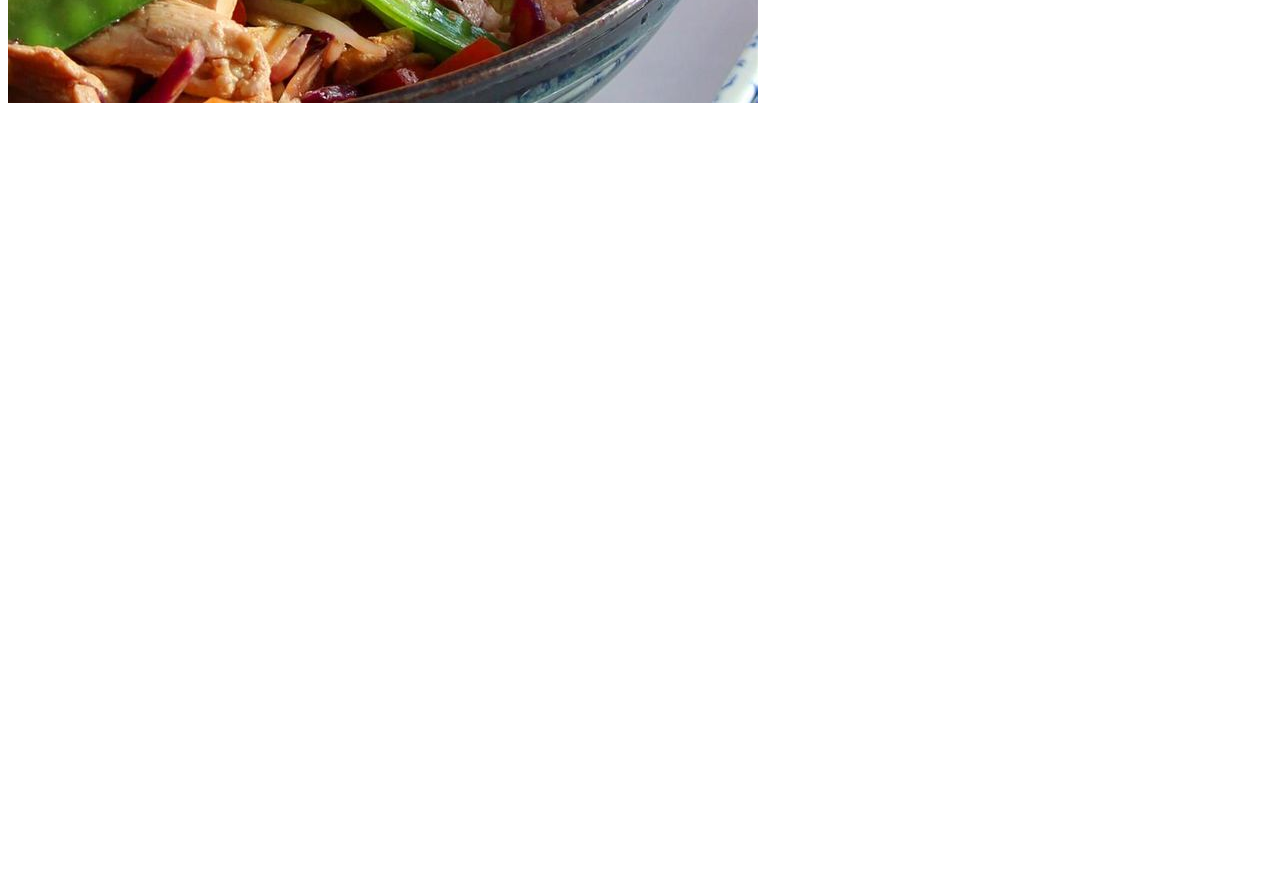
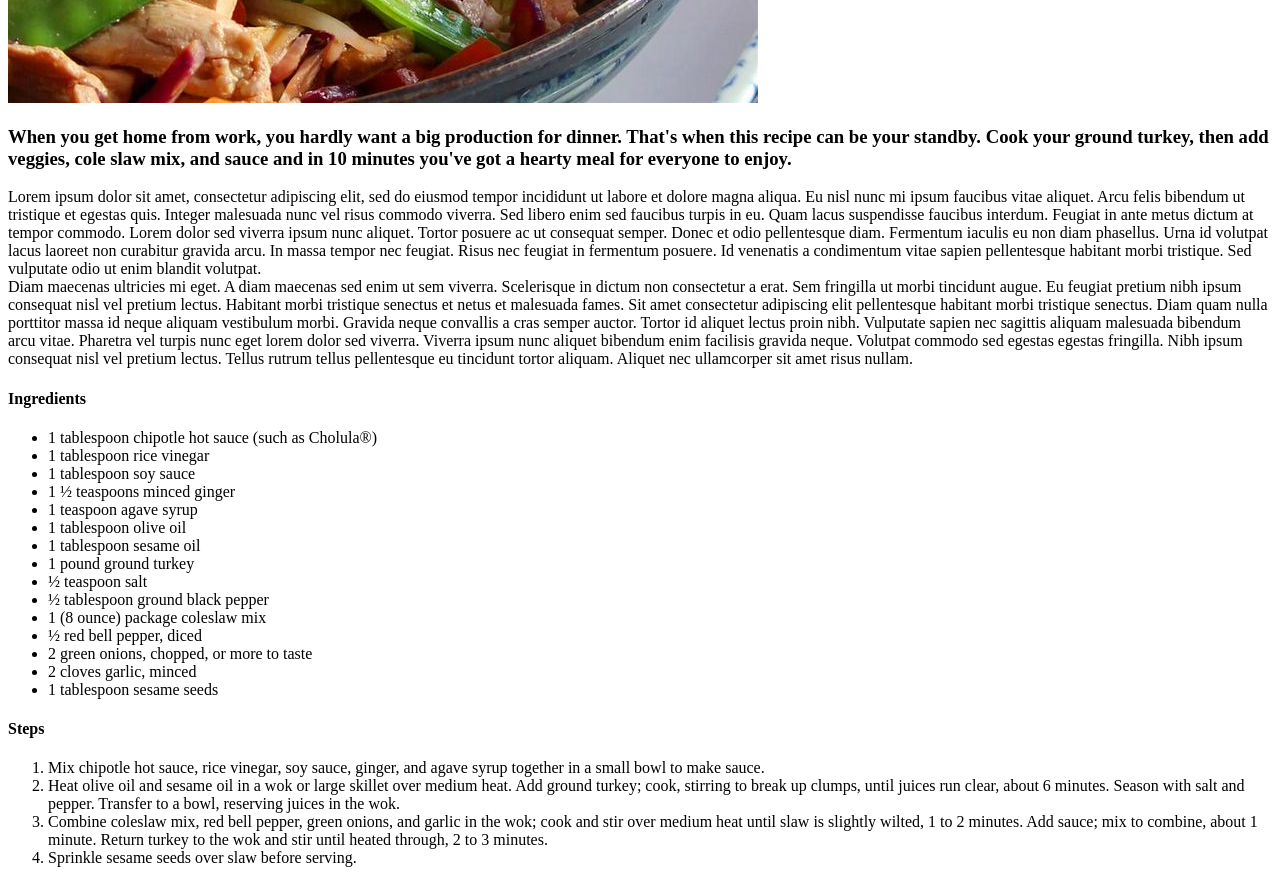
Before and after one commit to goatOfTheSea/odin-recipes, a plain HTML site: page recipes/skillet-slaw.html in a window 1280 px wide. Shown: the part 540-1423 px from the top of the page. Before the commit the page ends 800 px from the top, so only its background shows below. Drawn offline with Linux system fonts and the light colour scheme.

Commit message:
Update content in skillet-slaw.html at lines #12-#44.

```diff
--- a/recipes/skillet-slaw.html
+++ b/recipes/skillet-slaw.html
@@ -9,5 +9,38 @@
 <body>
     <h1>Weeknight Skillet Slaw</h1>
     <img src="../images/skillet-slaw.jpg" alt="Skillet slaw in a pan."/>
+    <h3>When you get home from work, you hardly want a big production for dinner. That's when this recipe can be your standby. Cook your ground turkey, then add veggies, cole slaw mix, and sauce and in 10 minutes you've got a hearty meal for everyone to enjoy.</h3>
+
+    <p>Lorem ipsum dolor sit amet, consectetur adipiscing elit, sed do eiusmod tempor incididunt ut labore et dolore magna aliqua. Eu nisl nunc mi ipsum faucibus vitae aliquet. Arcu felis bibendum ut tristique et egestas quis. Integer malesuada nunc vel risus commodo viverra. Sed libero enim sed faucibus turpis in eu. Quam lacus suspendisse faucibus interdum. Feugiat in ante metus dictum at tempor commodo. Lorem dolor sed viverra ipsum nunc aliquet. Tortor posuere ac ut consequat semper. Donec et odio pellentesque diam. Fermentum iaculis eu non diam phasellus. Urna id volutpat lacus laoreet non curabitur gravida arcu. In massa tempor nec feugiat. Risus nec feugiat in fermentum posuere. Id venenatis a condimentum vitae sapien pellentesque habitant morbi tristique. Sed vulputate odio ut enim blandit volutpat.
+    <br>
+    Diam maecenas ultricies mi eget. A diam maecenas sed enim ut sem viverra. Scelerisque in dictum non consectetur a erat. Sem fringilla ut morbi tincidunt augue. Eu feugiat pretium nibh ipsum consequat nisl vel pretium lectus. Habitant morbi tristique senectus et netus et malesuada fames. Sit amet consectetur adipiscing elit pellentesque habitant morbi tristique senectus. Diam quam nulla porttitor massa id neque aliquam vestibulum morbi. Gravida neque convallis a cras semper auctor. Tortor id aliquet lectus proin nibh. Vulputate sapien nec sagittis aliquam malesuada bibendum arcu vitae. Pharetra vel turpis nunc eget lorem dolor sed viverra. Viverra ipsum nunc aliquet bibendum enim facilisis gravida neque. Volutpat commodo sed egestas egestas fringilla. Nibh ipsum consequat nisl vel pretium lectus. Tellus rutrum tellus pellentesque eu tincidunt tortor aliquam. Aliquet nec ullamcorper sit amet risus nullam.
+    </p>
+
+    <h4>Ingredients</h4>
+    <ul>
+        <li>1 tablespoon chipotle hot sauce (such as Cholula®)</li>
+        <li>1 tablespoon rice vinegar</li>
+        <li>1 tablespoon soy sauce</li>
+        <li>1 ½ teaspoons minced ginger</li>
+        <li>1 teaspoon agave syrup</li>
+        <li>1 tablespoon olive oil</li>
+        <li>1 tablespoon sesame oil</li>
+        <li>1 pound ground turkey</li>
+        <li>½ teaspoon salt</li>
+        <li>½ tablespoon ground black pepper</li>
+        <li>1 (8 ounce) package coleslaw mix</li>
+        <li>½ red bell pepper, diced</li>
+        <li>2 green onions, chopped, or more to taste</li>
+        <li>2 cloves garlic, minced</li>
+        <li>1 tablespoon sesame seeds</li>
+    </ul>
+
+    <h4>Steps</h4>
+    <ol>
+        <li>Mix chipotle hot sauce, rice vinegar, soy sauce, ginger, and agave syrup together in a small bowl to make sauce.</li>
+        <li>Heat olive oil and sesame oil in a wok or large skillet over medium heat. Add ground turkey; cook, stirring to break up clumps, until juices run clear, about 6 minutes. Season with salt and pepper. Transfer to a bowl, reserving juices in the wok.</li>
+        <li>Combine coleslaw mix, red bell pepper, green onions, and garlic in the wok; cook and stir over medium heat until slaw is slightly wilted, 1 to 2 minutes. Add sauce; mix to combine, about 1 minute. Return turkey to the wok and stir until heated through, 2 to 3 minutes.</li>
+        <li>Sprinkle sesame seeds over slaw before serving.</li>
+    </ol>
 </body>
 </html>
```
